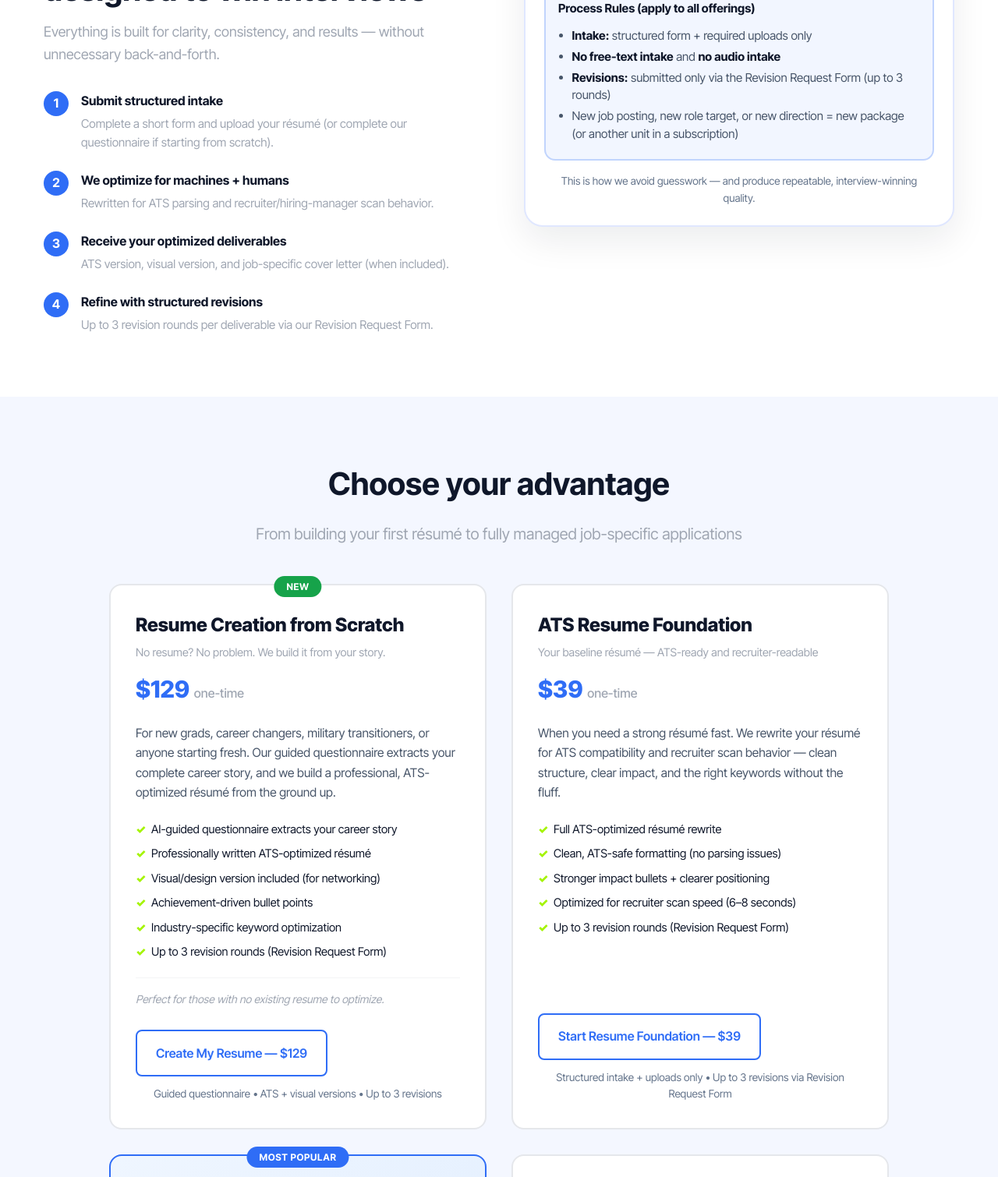
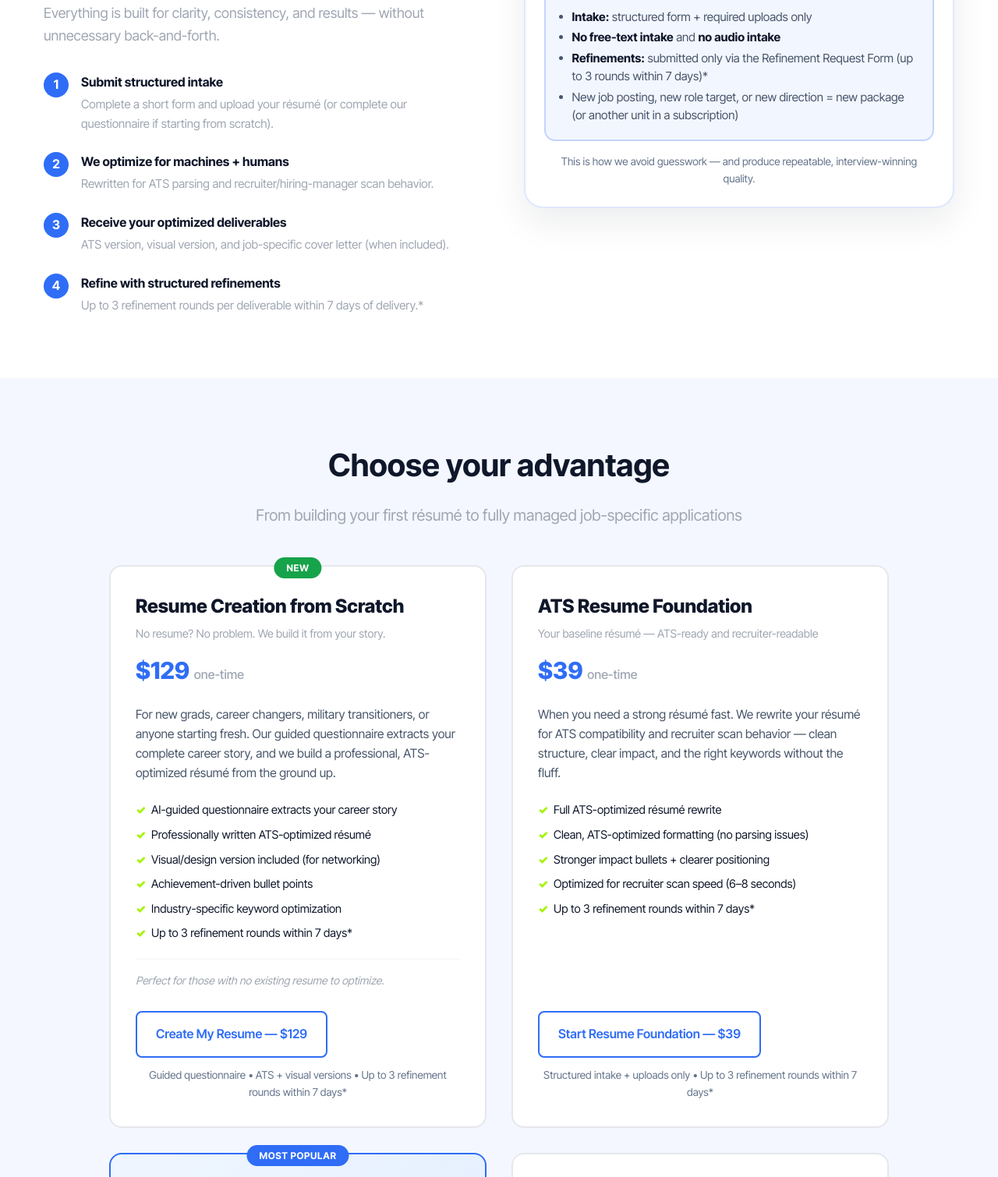
Before and after one commit to TalendroAI/talendro-resume-optimization, a website: page public/index.html in a window 1280 px wide. Shown: the part 902-2412 px from the top of the page at 78% size. Drawn offline with Linux system fonts and the light colour scheme.

Commit message:
Updated index.html

```diff
--- a/public/index.html
+++ b/public/index.html
@@ -449,7 +449,7 @@
         </div>
 
         <div class="cta-microcopy">
-          <strong>No resume?</strong> Start with Resume Creation from Scratch — $129 • <strong>Revisions:</strong> up to 3 rounds via Revision Request Form
+          <strong>No resume?</strong> Start with Resume Creation from Scratch — $129 • <strong>Refinements:</strong> up to 3 rounds within 7 days*
         </div>
 
         <div class="trust-indicator">
@@ -457,7 +457,7 @@
             <svg class="trust-icon" fill="currentColor" viewBox="0 0 20 20" aria-hidden="true">
               <path d="M10 18a8 8 0 100-16 8 8 0 000 16zM9 9V5h2v6H7V9h2zm1 7a1.25 1.25 0 110-2.5A1.25 1.25 0 0110 16z"/>
             </svg>
-            ATS-safe by design
+            ATS-optimized by design
           </div>
           <div class="trust-item">
             <svg class="trust-icon" fill="currentColor" viewBox="0 0 20 20" aria-hidden="true">
@@ -515,8 +515,8 @@
             <div class="process-step">
               <div class="step-number">4</div>
               <div class="step-content">
-                <h4>Refine with structured revisions</h4>
-                <p>Up to 3 revision rounds per deliverable via our Revision Request Form.</p>
+                <h4>Refine with structured refinements</h4>
+                <p>Up to 3 refinement rounds per deliverable within 7 days of delivery.*</p>
               </div>
             </div>
           </div>
@@ -531,7 +531,7 @@
             <ul class="rules-list">
               <li><strong>Intake:</strong> structured form + required uploads only</li>
               <li><strong>No free-text intake</strong> and <strong>no audio intake</strong></li>
-              <li><strong>Revisions:</strong> submitted only via the Revision Request Form (up to 3 rounds)</li>
+              <li><strong>Refinements:</strong> submitted only via the Refinement Request Form (up to 3 rounds within 7 days)*</li>
               <li>New job posting, new role target, or new direction = new package (or another unit in a subscription)</li>
             </ul>
           </div>
@@ -575,7 +575,7 @@
               <li>Visual/design version included (for networking)</li>
               <li>Achievement-driven bullet points</li>
               <li>Industry-specific keyword optimization</li>
-              <li>Up to 3 revision rounds (Revision Request Form)</li>
+              <li>Up to 3 refinement rounds within 7 days*</li>
             </ul>
 
             <p class="product-note">Perfect for those with no existing resume to optimize.</p>
@@ -585,7 +585,7 @@
             <a href="#" class="btn-outline" onclick="trackEvent('product_cta_creation')">
               Create My Resume — $129
             </a>
-            <div class="micro-under-btn">Guided questionnaire • ATS + visual versions • Up to 3 revisions</div>
+            <div class="micro-under-btn">Guided questionnaire • ATS + visual versions • Up to 3 refinement rounds within 7 days*</div>
           </div>
         </div>
 
@@ -605,10 +605,10 @@
 
             <ul class="product-features">
               <li>Full ATS-optimized résumé rewrite</li>
-              <li>Clean, ATS-safe formatting (no parsing issues)</li>
+              <li>Clean, ATS-optimized formatting (no parsing issues)</li>
               <li>Stronger impact bullets + clearer positioning</li>
               <li>Optimized for recruiter scan speed (6–8 seconds)</li>
-              <li>Up to 3 revision rounds (Revision Request Form)</li>
+              <li>Up to 3 refinement rounds within 7 days*</li>
             </ul>
           </div>
 
@@ -616,7 +616,7 @@
             <a href="#" class="btn-outline" onclick="trackEvent('product_cta_foundation')">
               Start Resume Foundation — $39
             </a>
-            <div class="micro-under-btn">Structured intake + uploads only • Up to 3 revisions via Revision Request Form</div>
+            <div class="micro-under-btn">Structured intake + uploads only • Up to 3 refinement rounds within 7 days*</div>
           </div>
         </div>
 
@@ -640,7 +640,7 @@
               <li>Job-specific cover letter rewrite (aligned narrative)</li>
               <li>Includes ATS version + visual version</li>
               <li>Keyword weighting based on the actual job posting</li>
-              <li>Up to 3 revision rounds (Revision Request Form)</li>
+              <li>Up to 3 refinement rounds within 7 days*</li>
             </ul>
 
             <p class="product-note">Best choice if you're applying to a role you really want to land.</p>
@@ -650,7 +650,7 @@
             <a href="#" class="btn-primary" onclick="trackEvent('product_cta_targeted')">
               Start Targeted Package — $69
             </a>
-            <div class="micro-under-btn">Structured intake + uploads only • Up to 3 revisions via Revision Request Form</div>
+            <div class="micro-under-btn">Structured intake + uploads only • Up to 3 refinement rounds within 7 days*</div>
           </div>
         </div>
 
@@ -673,7 +673,7 @@
               <li>Executive-level cover letter rewrite (boardroom tone)</li>
               <li>Includes ATS version + visual version</li>
               <li>Scope + outcomes framing (teams, budgets, scale, transformation)</li>
-              <li>Up to 3 revision rounds (Revision Request Form)</li>
+              <li>Up to 3 refinement rounds within 7 days*</li>
             </ul>
 
             <p class="product-note">For Directors, VPs, and C-suite executives.</p>
@@ -683,7 +683,7 @@
             <a href="#" class="btn-outline" onclick="trackEvent('product_cta_exec')">
               Start Executive Package — $149
             </a>
-            <div class="micro-under-btn">Structured intake + uploads only • Up to 3 revisions via Revision Request Form</div>
+            <div class="micro-under-btn">Structured intake + uploads only • Up to 3 refinement rounds within 7 days*</div>
           </div>
         </div>
 
@@ -707,7 +707,7 @@
               <li>Skills prioritization (what recruiters actually filter by)</li>
               <li>Experience guidance aligned to your résumé</li>
               <li>Step-by-step placement instructions</li>
-              <li>Up to 3 revision rounds (Revision Request Form)</li>
+              <li>Up to 3 refinement rounds within 7 days*</li>
             </ul>
           </div>
 
@@ -715,7 +715,7 @@
             <a href="#" class="btn-outline" onclick="trackEvent('product_cta_linkedin')">
               Optimize My LinkedIn — $49
             </a>
-            <div class="micro-under-btn">Structured intake + uploads only • Up to 3 revisions via Revision Request Form</div>
+            <div class="micro-under-btn">Structured intake + uploads only • Up to 3 refinement rounds within 7 days*</div>
           </div>
         </div>
 
@@ -741,7 +741,7 @@
               <li>Monthly base résumé refresh</li>
               <li>LinkedIn profile update included</li>
               <li>Priority processing</li>
-              <li>Up to 3 revision rounds per deliverable</li>
+              <li>Up to 3 refinement rounds per deliverable within 7 days*</li>
             </ul>
 
             <p class="product-note">Best value at $11.80/application vs $69 one-time. Cancel anytime.</p>
@@ -751,10 +751,16 @@
             <a href="#" class="btn-outline" onclick="trackEvent('product_cta_active')">
               Start Active Job Search — $59/mo
             </a>
-            <div class="micro-under-btn">Structured intake + uploads only • Up to 3 revisions via Revision Request Form</div>
+            <div class="micro-under-btn">Structured intake + uploads only • Up to 3 refinement rounds within 7 days*</div>
           </div>
         </div>
 
+      </div>
+
+      <div style="max-width: 1000px; margin: 2rem auto 0; text-align: center;">
+        <p style="font-size: 0.8rem; color: #64748b; line-height: 1.5;">
+          *Refinements are for adjusting wording, emphasis, or fixing errors — not for new job targets or major direction changes. New roles or significant pivots require a new package.
+        </p>
       </div>
     </div>
   </section>
@@ -863,9 +869,9 @@
         </div>
 
         <div class="faq-item">
-          <div class="faq-question">How do revisions work?</div>
+          <div class="faq-question">How do refinements work?</div>
           <div class="faq-answer">
-            Each deliverable includes up to 3 structured revision rounds. All revision requests are submitted via the Revision Request Form.
+            Each deliverable includes up to 3 refinement rounds within 7 days of delivery. Refinements cover wording adjustments, emphasis tweaks, and error corrections. New job targets, role changes, or major content pivots require a new package.
           </div>
         </div>
 
@@ -911,7 +917,7 @@
         </a>
 
         <div class="final-footnote">
-          No resume? <a href="#products" style="color: var(--tal-blue); text-decoration: underline;">Start with Resume Creation — $129</a> • Up to 3 revisions via Revision Request Form
+          No resume? <a href="#products" style="color: var(--tal-blue); text-decoration: underline;">Start with Resume Creation — $129</a> • Up to 3 refinement rounds within 7 days*
         </div>
       </div>
     </div>
```
